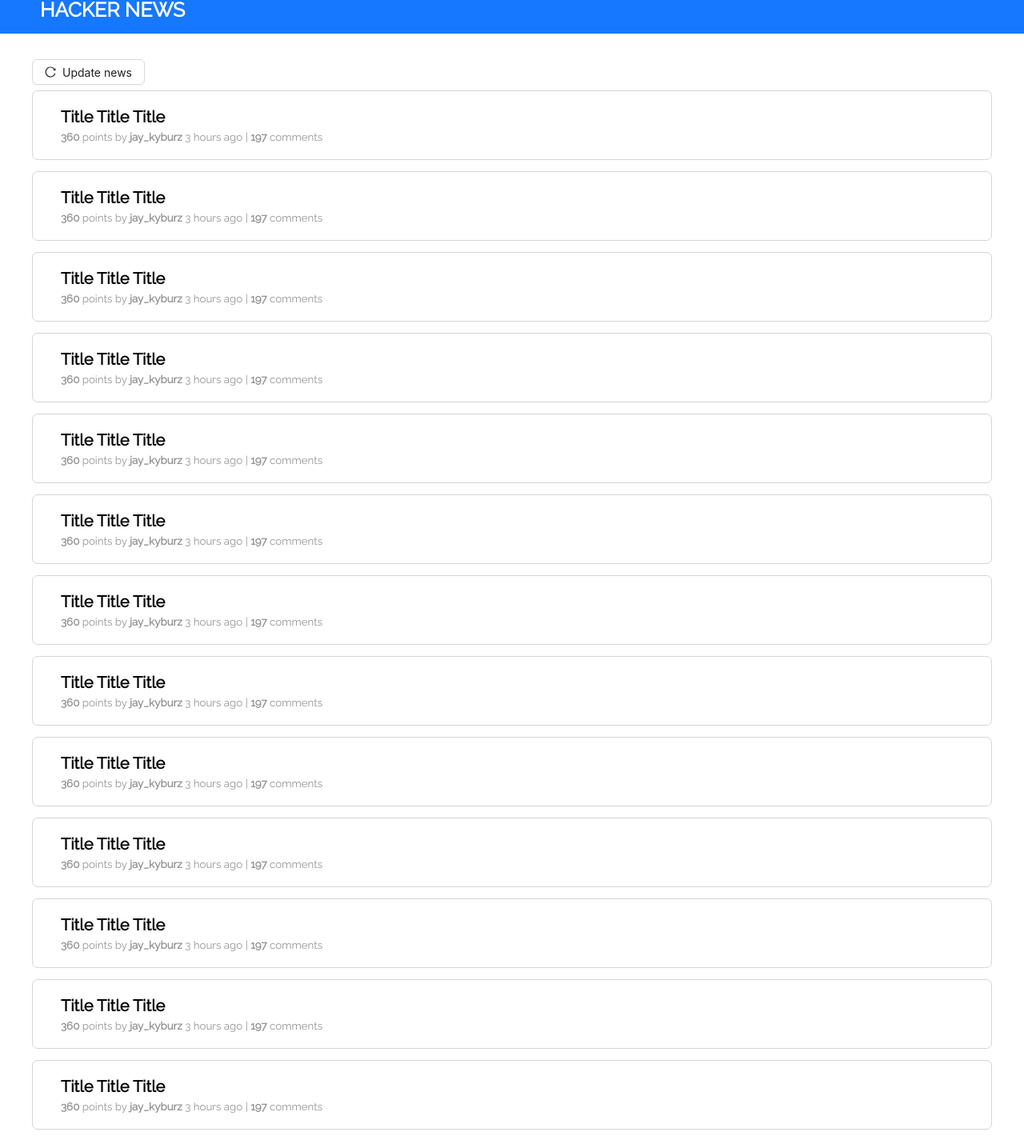
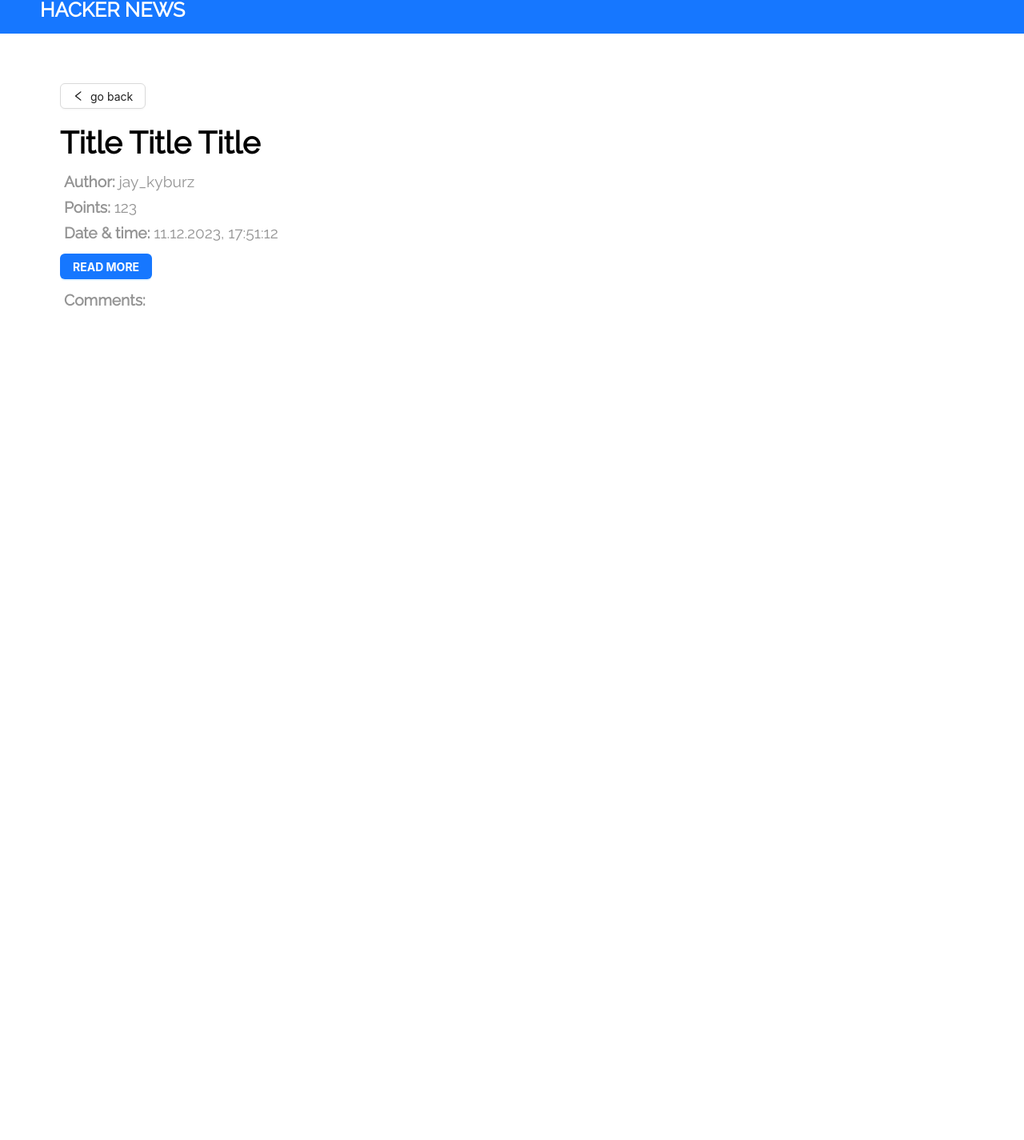
Before and after one commit to crybbcassie/Hacker-News, a React (Create React App) app: page /Hacker_News/1 in a window 1280 px wide. Shown: the part 18-1443 px from the top of the page at 80% size. After the commit the page ends 800 px from the top, so only its background shows below. Built offline with nearby package versions, Linux system fonts and the light colour scheme.

Commit message:
fix routes work

```diff
--- a/src/App.js
+++ b/src/App.js
@@ -9,7 +9,8 @@
     <>
     <Header/>
     <div className="App">
-      <MainPage/>
+      <Links/>
+      {/* <MainPage/> */}
       {/* <NewsPage/> */}
     </div>
     </>
--- a/src/components/Article.jsx
+++ b/src/components/Article.jsx
@@ -2,11 +2,10 @@
 import cl from "./style/Components.module.css";
 import { LeftOutlined } from "@ant-design/icons";
 
-export default function Article() {
+export default function Article({ articleId }) {
+  console.log(articleId);
   return (
-    <>
     <div className={cl.article}>
-
       <div className={cl.article__content}>
         <Button className={cl.article__btn}>
           <LeftOutlined /> go back
@@ -21,15 +20,13 @@
         <p>
           <span>Date & time: </span> 11.12.2023, 17:51:12
         </p>
-
-          <p>
-            <span>Comments: </span> 0
-          </p>
         <Button className={cl.article__btn_read} type="primary">
           READ MORE
         </Button>
+        <p>
+          <span>Comments: </span>
+        </p>
       </div>
     </div>
-    </>
   );
 }
--- a/src/components/NewsCard.jsx
+++ b/src/components/NewsCard.jsx
@@ -1,13 +1,16 @@
 import React from 'react';
 import cl from "./style/Components.module.css";
+import {changeDateView} from '../helpers/helpers'
 
-export default function NewsCard(){
-return (
-  <div className={cl.card}>
+export default function NewsCard({data}){
+  return (
+    <div className={cl.card}>
       <div className={cl.card__content}>
-        <h2>Title Title Title</h2>
-        <p><span>360</span> points by <span>jay_kyburz</span> 3 hours ago | <span>197</span> comments</p>
+        <h2>{data.title}</h2>
+        <p>
+          <span>{data.score}</span> points by <span>{data.by}</span> {changeDateView(data.time)} |<span> {data.kids.length}</span> comments
+        </p>
       </div>
-  </div>
-);
+    </div>
+  );
 }
--- a/src/components/style/Components.module.css
+++ b/src/components/style/Components.module.css
@@ -2,6 +2,7 @@
     border: 1px solid #d5d5d5;
     border-radius: 7px;
     margin: 7px 0;
+    cursor: pointer;
 }
 
 .card:hover{
--- /dev/null
+++ b/src/helpers/helpers.jsx
@@ -0,0 +1,11 @@
+export function changeDateView(data) {
+  const date = new Date(data * 1000);
+  const options = {
+    year: "numeric",
+    month: "long",
+    day: "numeric",
+    hour: "2-digit",
+    minute: "2-digit",
+  };
+  return new Intl.DateTimeFormat("en-US", options).format(date);
+}
--- a/src/index.css
+++ b/src/index.css
@@ -2,7 +2,12 @@
 
 body {
   margin: 0;
-font-family: 'Raleway', sans-serif;
+  font-family: 'Raleway', sans-serif;
+}
+
+a{
+  color: inherit;
+  text-decoration: none;
 }
 
 /* code {
--- a/src/pages/MainPage.jsx
+++ b/src/pages/MainPage.jsx
@@ -1,51 +1,45 @@
 import React, { useState, useEffect } from "react";
 import NewsCard from '../components/NewsCard'
 import { useSelector, useDispatch } from "react-redux";
-import fetchArticles from '../redux/articleSlice'
+import {fetchArticles} from '../redux/articleSlice'
 import { Button } from "antd";
 import cl from './style/Pages.module.css'
 import { ReloadOutlined, ArrowDownOutlined } from "@ant-design/icons";
+import { Link } from "react-router-dom";
 
 export default function MainPage() {
   const dispatch = useDispatch();
   const articles = useSelector((state) => state.articles.articles);
-  console.log(articles)
+  console.log("articles", articles); //[{…}, {…}, {…}, ...]
 
-  // useEffect(() => {
-  //   dispatch(fetchArticles())
-  // }, [])
+  useEffect(() => {
+    dispatch(fetchArticles());
+  }, []);
 
   return (
     <>
       <div className={cl.main__btn}>
-        <Button className={cl.main__btn_update}>
+        <Button
+          className={cl.main__btn_update}
+          onClick={() => dispatch(fetchArticles())}
+        >
           <ReloadOutlined />
           Update news
         </Button>
       </div>
-      <NewsCard />
-      <NewsCard />
-      <NewsCard />
-      <NewsCard />
-      <NewsCard />
-      <NewsCard />
-      <NewsCard />
-      <NewsCard />
-      <NewsCard />
-      <NewsCard />
-      <NewsCard />
-      <NewsCard />
-      <NewsCard />
-      <NewsCard />
-      <NewsCard />
-      <NewsCard />
+          {articles.map((item) => (
+            <div key={item.id}>
+              <Link to={`/Hacker_News/${item.id}`}>
+                <NewsCard data={item} />
+              </Link>
+            </div>
+          ))}
       <div className={cl.main__btn}>
         <Button className={cl.main__btn_more}>
           <ArrowDownOutlined />
           more
         </Button>
       </div>
-      {articles}
     </>
   );
 }
--- a/src/pages/NewsPage.jsx
+++ b/src/pages/NewsPage.jsx
@@ -1,12 +1,35 @@
 import React, { useState } from "react";
-import { Avatar, Card } from "antd";
 import Article from "../components/Article";
-const { Meta } = Card;
+import { useParams, useNavigate } from "react-router-dom";
 
 export default function NewsPage() {
-  return (
-    <>
-    <Article/>
-    </>
-  );
+  let { id } = useParams();
+  const navigate = useNavigate();
+
+  function handleClick() {
+    navigate(`/${id}`);
+  }
+
+// const [post, setPost] = useState({});
+// const [comment, setComment] = useState([]);
+
+// useEffect(() => {
+//   const fetchData = async () => {
+//     try {
+//       const postResponse = await PostService.getById(params.id);
+//       setPost(postResponse.data);
+
+//       const commentsResponse = await PostService.getComments(params.id);
+//       setComment(commentsResponse.data);
+//     } catch (error) {
+//       // Обработка возможных ошибок, если это необходимо
+//       console.error("Error fetching data:", error);
+//     }
+//   };
+
+//   fetchData(); // Вызов асинхронной функции для получения данных при монтировании компонента
+// }, [params.id]);
+
+
+  return <Article articleId={id} />;
 }
--- a/src/redux/articleSlice.jsx
+++ b/src/redux/articleSlice.jsx
@@ -5,14 +5,14 @@
   "articles/fetchArticles",
   async function () {
     try {
-      let response = await axios.get("https://hacker-news.firebaseio.com/v0/newstories.json");
-
+      // let articleIds = await axios.get(
+      //   "https://hacker-news.firebaseio.com/v0/newstories.json"
+      // );
       const articleData = await Promise.all(
-        response.map(async (id) => {
-          const articleResponse = await axios.get(
-            `https://hacker-news.firebaseio.com/v0/item/${id}.json`
-          );
-          return articleResponse;
+      //   articleIds.data
+        [ 9129911, 9129199, 9127761, 9128141, 9128264, 9127792, 9129248, 9127092, 9128367, 9038733 ].map(async (id) => {
+          const articleResponse = await axios.get(`https://hacker-news.firebaseio.com/v0/item/${id}.json`);
+          return articleResponse.data;
         })
       );
 
@@ -23,26 +23,52 @@
   }
 );
 
+export const fetchArticleById = createAsyncThunk(
+  async function (id) {
+    try {
+      let articleById = await axios.get(
+        `https://hacker-news.firebaseio.com/v0/item/${id}.json`
+      );
+      return articleById;
+    } catch (e) {
+      console.error('Failed to fetch article:', e);
+    }
+  }
+);
+
+export const fetchCommentsForArticle = createAsyncThunk(
+  async function (id) {
+    try {
+      let comments = await axios.get(
+        `https://hacker-news.firebaseio.com/v0/item/${id}.json`
+      );
+      return comments
+    } catch (e) {
+      console.error('Failed to fetch comments:', e);
+    }
+  }
+);
+
 const articleSlice = createSlice({
   name: "articles",
   initialState: {
     articles: [],
-    status: "idle",
+    loading: "idle",
     error: null,
   },
-  reducers: {}, // Ваши reducers здесь
+  reducers: {},
   extraReducers: (builder) => {
     builder
-      .addCase(fetchArticles.pending, (state, action) => {
-        state.status = "loading";
+      .addCase(fetchArticles.pending, (state) => {
+        state.loading = "loading";
       })
       .addCase(fetchArticles.fulfilled, (state, action) => {
-        state.status = "succeeded";
         state.articles = action.payload;
+        state.loading = "idle";
       })
       .addCase(fetchArticles.rejected, (state, action) => {
-        state.status = "failed";
-        state.error = action.payload;
+        state.error = action.error.message;
+        state.loading = "idle";
       });
   },
 });
```
Lines whose indentation alone changed are shown as unchanged.
